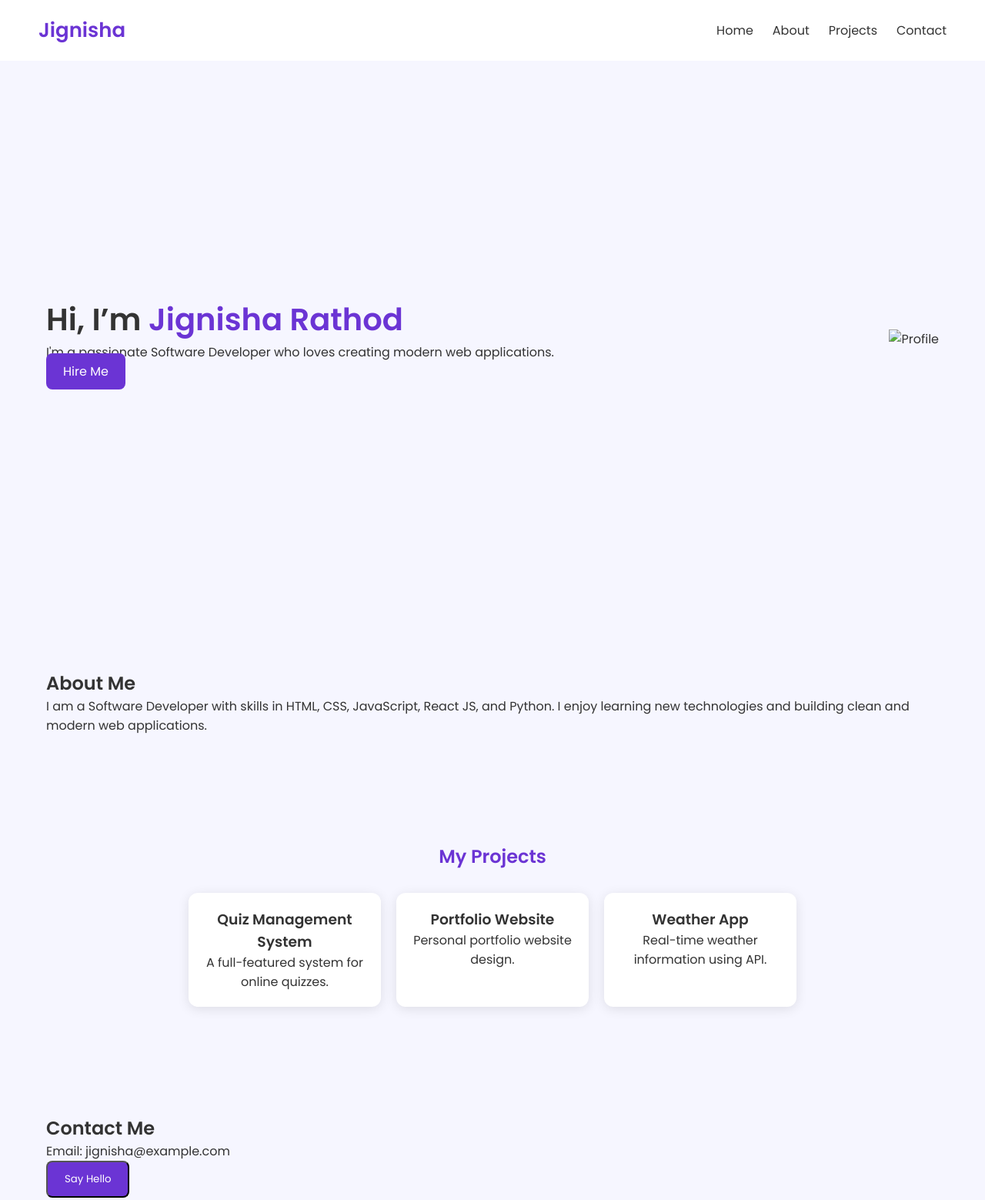
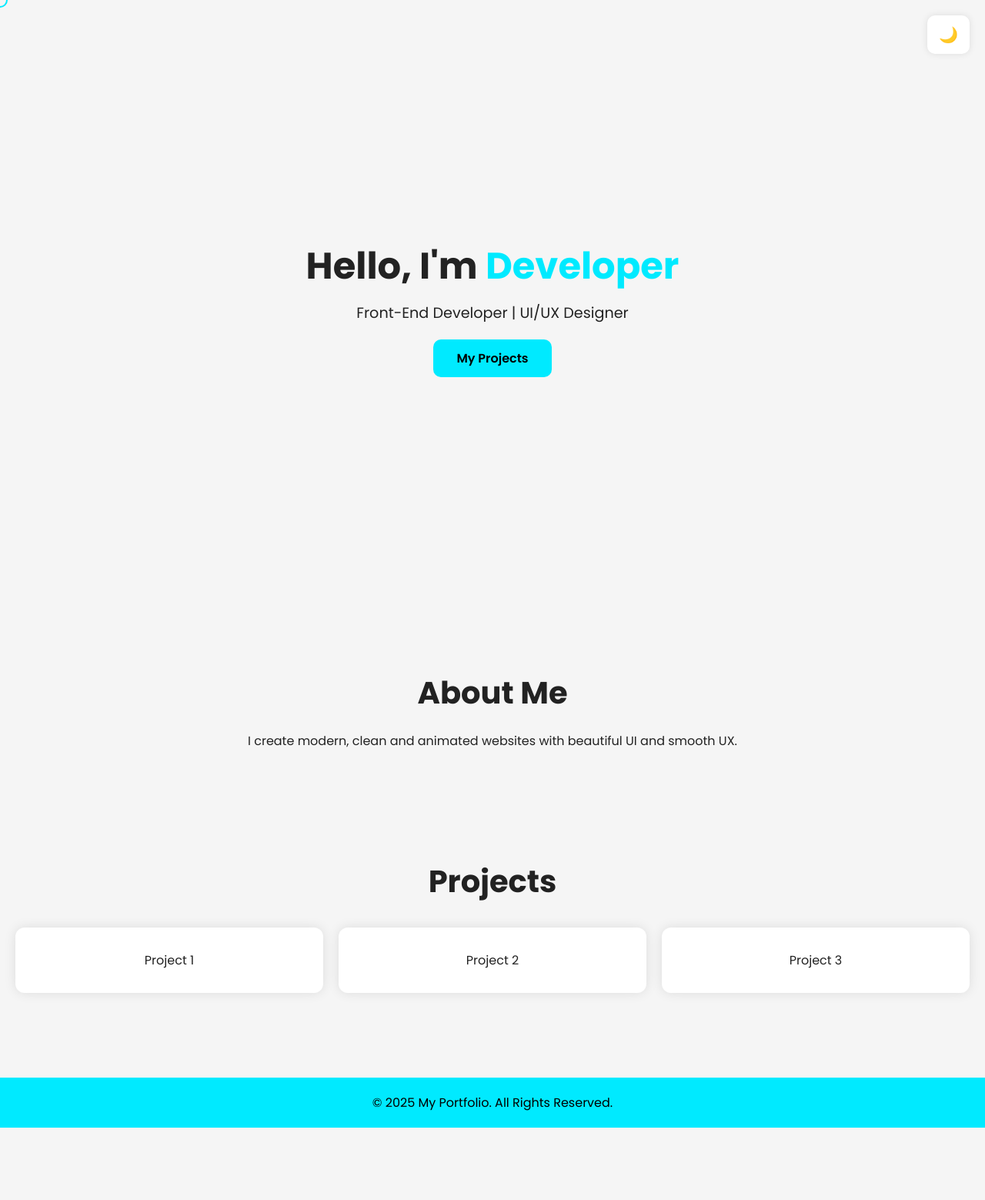
Before and after one commit to jignishar930-maker/Jigu_port, a plain HTML site: page index.html in a window 1280 px wide. Shown: the top 1559 px of the page at 77% size. After the commit the page ends 1465 px from the top, so only its background shows below. Drawn offline with Linux system fonts and the light colour scheme.

Commit message:
new update

```diff
--- a/index.html
+++ b/index.html
@@ -3,81 +3,46 @@
 <head>
   <meta charset="UTF-8" />
   <meta name="viewport" content="width=device-width, initial-scale=1.0" />
-    <title>Jignisha Rathod | Portfolio</title>
-
-    <!-- CSS FILE -->
+  <title>My Modern Portfolio</title>
   <link rel="stylesheet" href="style.css" />
 </head>
 <body>
+  <!-- Custom Cursor -->
+  <div class="cursor"></div>
 
-    <!-- HEADER -->
-    <header>
-        <h1>Jignisha</h1>
-        <ul>
-            <li><a href="#home">Home</a></li>
-            <li><a href="#about">About</a></li>
-            <li><a href="#projects">Projects</a></li>
-            <li><a href="#contact">Contact</a></li>
-        </ul>
+  <!-- Dark Mode Button -->
+  <button id="darkToggle">🌙</button>
+
+  <!-- Header Section -->
+  <header class="hero fade">
+    <h1>Hello, I'm <span>Developer</span></h1>
+    <p>Front-End Developer | UI/UX Designer</p>
+    <a href="#projects" class="btn">My Projects</a>
   </header>
 
-    <!-- HERO -->
-    <section class="hero" id="home">
-        <div class="hero-text">
-            <h2>Hi, I’m <span>Jignisha Rathod</span></h2>
-            <p>I'm a passionate Software Developer who loves creating modern web applications.</p>
-            <a href="#contact" class="btn">Hire Me</a>
-        </div>
-        <div class="hero-img">
-            <img src="profile.png" alt="Profile" width="300">
+  <!-- About Section -->
+  <section class="about fade" id="about">
+    <h2>About Me</h2>
+    <p>
+      I create modern, clean and animated websites with beautiful UI and smooth UX.
+    </p>
+  </section>
+
+  <!-- Projects Section -->
+  <section class="projects fade" id="projects">
+    <h2>Projects</h2>
+    <div class="project-grid">
+      <div class="card fade">Project 1</div>
+      <div class="card fade">Project 2</div>
+      <div class="card fade">Project 3</div>
     </div>
   </section>
 
-    <!-- ABOUT -->
-    <section class="about" id="about">
-        <h2>About Me</h2>
-        <p>
-            I am a Software Developer with skills in HTML, CSS, JavaScript, React JS, and Python.
-            I enjoy learning new technologies and building clean and modern web applications.
-        </p>
-    </section>
-
-    <!-- PROJECTS -->
-    <section class="projects" id="projects">
-        <h2>My Projects</h2>
-
-        <div class="project-box">
-            <div class="card">
-                <h3>Quiz Management System</h3>
-                <p>A full-featured system for online quizzes.</p>
-            </div>
-
-            <div class="card">
-                <h3>Portfolio Website</h3>
-                <p>Personal portfolio website design.</p>
-            </div>
-
-            <div class="card">
-                <h3>Weather App</h3>
-                <p>Real-time weather information using API.</p>
-            </div>
-        </div>
-    </section>
-
-    <!-- CONTACT -->
-    <section class="contact" id="contact">
-        <h2>Contact Me</h2>
-        <p>Email: jignisha@example.com</p>
-        <button class="btn" onclick="sayHello()">Say Hello</button>
-    </section>
-
-    <!-- FOOTER -->
-    <footer>
-        <p>© 2024 Jignisha Rathod | All Rights Reserved</p>
+  <!-- Footer -->
+  <footer class="footer fade">
+    <p>© 2025 My Portfolio. All Rights Reserved.</p>
   </footer>
 
-    <!-- JS FILE -->
   <script src="script.js"></script>
-
 </body>
 </html>
--- a/script.js
+++ b/script.js
@@ -1,13 +1,28 @@
-window.addEventListener("scroll", () => {
-  let nav = document.querySelector("header");
+/* ------------------ CUSTOM CURSOR ------------------ */
+const cursor = document.querySelector(".cursor");
 
-  if (window.scrollY > 50) {
-    nav.style.boxShadow = "0 3px 10px rgba(0,0,0,0.2)";
-  } else {
-    nav.style.boxShadow = "none";
-  }
+document.addEventListener("mousemove", (e) => {
+  cursor.style.left = e.pageX + "px";
+  cursor.style.top = e.pageY + "px";
 });
 
-function sayHello() {
-  alert("Thanks for visiting my portfolio, Have a nice day 😊");
-}
+/* ------------------ DARK MODE TOGGLE ------------------ */
+const toggle = document.getElementById("darkToggle");
+
+toggle.addEventListener("click", () => {
+  document.body.classList.toggle("dark");
+  toggle.textContent = document.body.classList.contains("dark") ? "☀️" : "🌙";
+});
+
+/* ------------------ FADE ANIMATION ON SCROLL ------------------ */
+const faders = document.querySelectorAll(".fade");
+
+const observer = new IntersectionObserver((entries) => {
+  entries.forEach((entry) => {
+    if (entry.isIntersecting) {
+      entry.target.classList.add("show");
+    }
+  });
+});
+
+faders.forEach((fade) => observer.observe(fade));
--- a/style.css
+++ b/style.css
@@ -1,117 +1,163 @@
-@import url('https://fonts.googleapis.com/css2?family=Poppins:wght@300;400;600&display=swap');
+/* ----------- GOOGLE FONT ----------- */
+@import url('https://fonts.googleapis.com/css2?family=Poppins:wght@300;400;600;700&display=swap');
 
+/* ----------- BASIC STYLES ----------- */
 * {
   margin: 0;
   padding: 0;
   box-sizing: border-box;
-  font-family: "Poppins", sans-serif;
+  font-family: 'Poppins', sans-serif;
 }
 
 body {
-  background: #f6f6ff;
-  color: #333;
+  background: #f5f5f5;
+  color: #222;
+  transition: 0.3s ease;
 }
 
-/* HEADER */
-header {
-  width: 100%;
-  padding: 20px 50px;
-  display: flex;
-  justify-content: space-between;
-  align-items: center;
-  background: white;
-  box-shadow: 0 3px 10px rgba(0,0,0,0.1);
+html {
+  scroll-behavior: smooth;
+}
+
+/* ----------- CUSTOM CURSOR ----------- */
+.cursor {
+  width: 20px;
+  height: 20px;
+  border: 2px solid #00eaff;
+  border-radius: 50%;
   position: fixed;
-  top: 0;
+  pointer-events: none;
+  transform: translate(-50%, -50%);
+  transition: width 0.15s, height 0.15s, background 0.15s;
+  z-index: 9999;
+}
+
+/* Hide default cursor */
+* {
+  cursor: none;
+}
+
+/* ----------- DARK MODE ----------- */
+#darkToggle {
+  position: fixed;
+  top: 20px;
+  right: 20px;
+  padding: 10px 15px;
+  background: #fff;
+  border-radius: 10px;
+  border: none;
+  font-size: 20px;
+  box-shadow: 0 0 10px rgba(0,0,0,0.1);
+  cursor: pointer;
   z-index: 1000;
 }
 
-header h1 {
-  font-size: 26px;
-  color: #6b34d4;
+.dark {
+  background: #111;
+  color: #eee;
 }
 
-header ul {
-  display: flex;
-  list-style: none;
+.dark #darkToggle {
+  background: #333;
+  color: #fff;
 }
 
-header ul li {
-  margin-left: 25px;
+/* ----------- HERO SECTION ----------- */
+.hero {
+  height: 100vh;
+  display: flex;
+  flex-direction: column;
+  justify-content: center;
+  align-items: center;
+  text-align: center;
+  padding: 20px;
 }
 
-header ul li a {
-  text-decoration: none;
-  color: #333;
+.hero h1 {
+  font-size: 3rem;
+  font-weight: 700;
 }
 
-header ul li a:hover {
-  color: #6b34d4;
+.hero h1 span {
+  color: #00eaff;
 }
 
-/* HERO */
-.hero {
-  height: 90vh;
-  display: flex;
-  align-items: center;
-  justify-content: space-between;
-  padding: 0 60px;
-  margin-top: 80px;
+.hero p {
+  margin: 10px 0 20px;
+  font-size: 1.2rem;
 }
 
-.hero-text h2 {
-  font-size: 40px;
+/* ----------- BUTTON ----------- */
+.btn {
+  padding: 12px 30px;
+  background: #00eaff;
+  color: #000;
+  border-radius: 10px;
+  text-decoration: none;
+  font-weight: 600;
+  transition: 0.3s ease;
 }
 
-.hero-text span {
-  color: #6b34d4;
+.btn:hover {
+  box-shadow: 0 0 20px #00eaff;
+  transform: scale(1.05);
 }
 
-.btn {
-  padding: 12px 22px;
-  background: #6b34d4;
-  color: white;
-  border-radius: 8px;
-  text-decoration: none;
-  cursor: pointer;
+/* ----------- SECTIONS ----------- */
+section {
+  padding: 70px 20px;
+  text-align: center;
 }
 
-/* SECTIONS */
-.about, .projects, .contact {
-  padding: 70px 60px;
+h2 {
+  font-size: 2.5rem;
+  margin-bottom: 20px;
 }
 
-.projects h2 {
-  text-align: center;
-  margin-bottom: 30px;
-  color: #6b34d4;
-}
-
-.project-box {
-  display: flex;
+/* ----------- PROJECTS ----------- */
+.project-grid {
+  display: grid;
+  grid-template-columns: repeat(auto-fit, minmax(250px, 1fr));
   gap: 20px;
-  justify-content: center;
+  margin-top: 30px;
 }
 
 .card {
-  width: 250px;
-  background: white;
-  padding: 20px;
+  background: #fff;
+  padding: 30px;
   border-radius: 12px;
-  box-shadow: 0 3px 15px rgba(0,0,0,0.1);
-  text-align: center;
+  box-shadow: 0 0 15px rgba(0,0,0,0.1);
+  transition: 0.3s ease;
 }
 
 .card:hover {
-  transform: scale(1.05);
-  transition: 0.3s;
+  transform: translateY(-8px);
+  box-shadow: 0 12px 25px rgba(0,0,0,0.2);
 }
 
-/* FOOTER */
-footer {
+.dark .card {
+  background: #1e1e1e;
+  color: #fff;
+  box-shadow: 0 0 15px rgba(255,255,255,0.05);
+}
+
+/* ----------- FADE ANIMATION ----------- */
+.fade {
+  opacity: 0;
+  transform: translateY(20px);
+  transition: 0.9s ease;
+}
+
+.fade.show {
+  opacity: 1;
+  transform: translateY(0);
+}
+
+/* ----------- FOOTER ----------- */
+.footer {
+  padding: 20px;
   text-align: center;
-  padding: 20px;
-  background: #6b34d4;
-  color: white;
+  background: #00eaff;
   margin-top: 40px;
+  color: #000;
 }
```
Lines whose indentation alone changed are shown as unchanged.
